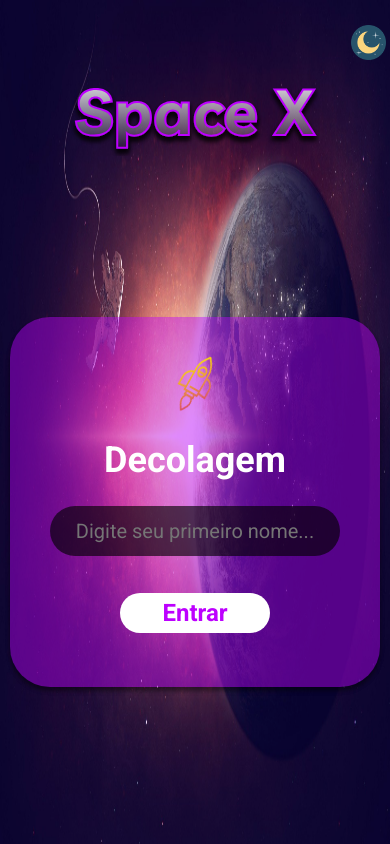
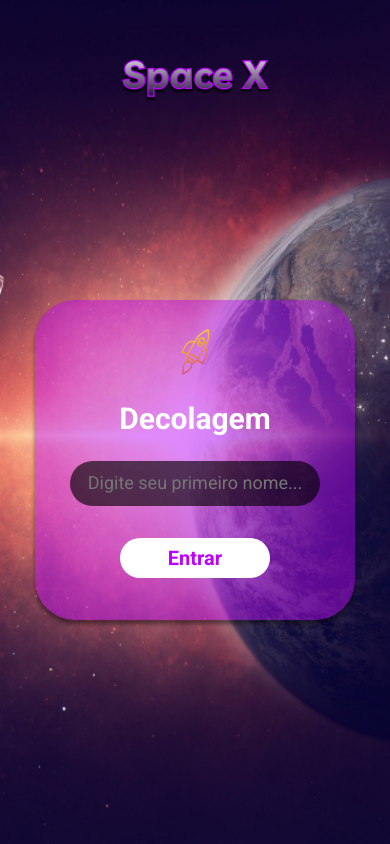
Before and after one commit to felipenmatos/space_x, a React (Create React App) app: page / in a window 390 px wide. Built offline with nearby package versions, Linux system fonts and the light colour scheme.

Commit message:
style: responsiveness of login page and components

```diff
--- a/src/components/FormCount/FormCount.tsx
+++ b/src/components/FormCount/FormCount.tsx
@@ -32,6 +32,11 @@ const Container = styled.div`
     width: 370px;
     height: 370px;
   }
+
+  @media (max-width: 580px) {
+    width: 320px;
+    height: 320px;
+  }
 `;
 
 const Icon = styled.img`
@@ -39,6 +44,11 @@ const Icon = styled.img`
   height: 62px;
   transform: rotate(29.63deg);
   margin-top: -9%;
+
+  @media (max-width: 580px) {
+    width: 39px;
+    height: 52px;
+  }
 `;
 
 const Subtitle = styled.p`
--- a/src/components/Title/Title.tsx
+++ b/src/components/Title/Title.tsx
@@ -22,6 +22,10 @@ const Text = styled.h1`
   text-align: center;
 
   color: #ffffff;
+
+  @media (max-width: 580px) {
+    font-size: 30px;
+  }
 `;
 
 export default Title;
--- a/src/pages/Login.jsx
+++ b/src/pages/Login.jsx
@@ -2,9 +2,7 @@ import React from "react";
 import styled from "styled-components";
 import axios from "axios";
 import backgroundWhite from "../../src/assets/background/Background-Login.png";
-import backgroundDark from "../../src/assets/background/Background-Dark.png";
-import sun from "../../src/assets/icons/sun.png";
-import moon from "../../src/assets/icons/moon.png";
+import backgroundWhiteMobile from "../../src/assets/background/Background-Login-Mobile.png";
 import rocket from "../../src/assets/icons/rocket.png";
 import logo from "../../src/assets/icons/SpaceX.svg";
 import Title from "../components/Title/Title";
@@ -16,7 +14,6 @@ import { urlDataLaunches, urlDataStatus } from "../api/api";
 function Login() {
   const { userContext } = useHook();
   const { name, setName } = userContext;
-  const [tema, setTema] = React.useState(false);
   const [error, setError] = React.useState(false);
   const [bodyForm, setBodyForm] = React.useState(true);
   const [bodyCount, setBodyCount] = React.useState(false);
@@ -79,20 +76,7 @@ function Login() {
   startTimer();
 
   return (
-    <Container
-      style={
-        tema
-          ? { backgroundImage: `url(${backgroundDark})` }
-          : { backgroundImage: `url(${backgroundWhite})` }
-      }
-    >
-      <Header>
-        <ButtonTema
-          src={tema ? sun : moon}
-          alt="tema"
-          onClick={() => setTema(!tema)}
-        />
-      </Header>
+    <Container>
       <Row>
         <BodyLogo>
           <Logo src={logo} alt="logo" />
@@ -133,6 +117,7 @@ const Container = styled.div`
   display: flex;
   flex-direction: column;
   background-repeat: no-repeat;
+  background-image: url(${backgroundWhite});
   background-size: 100vw 100vh;
 
   @media (max-width: 888px) {
@@ -144,21 +129,10 @@ const Container = styled.div`
     align-items: center;
     overflow-x: hidden;
   }
-`;
 
-const Header = styled.div`
-  width: 100%;
-  height: 10vh;
-  display: flex;
-  flex-direction: row;
-  align-items: center;
-`;
-
-const ButtonTema = styled.img`
-  width: 35px;
-  height: 35px;
-  margin-left: 90%;
-  cursor: pointer;
+  @media (max-width: 580px) {
+    background-image: url(${backgroundWhiteMobile});
+  }
 `;
 
 const Row = styled.div`
@@ -194,7 +168,11 @@ const BodyLogo = styled.div`
   }
 `;
 
-const Logo = styled.img``;
+const Logo = styled.img`
+  @media (max-width: 580px) {
+    width: 150px;
+  }
+`;
 
 const BodyForm = styled.div`
   width: 50%;
@@ -220,6 +198,11 @@ const Form = styled.div`
     width: 370px;
     height: 370px;
   }
+
+  @media (max-width: 580px) {
+    width: 320px;
+    height: 320px;
+  }
 `;
 
 const Icon = styled.img`
@@ -227,6 +210,11 @@ const Icon = styled.img`
   height: 62px;
   transform: rotate(29.63deg);
   margin-top: -5%;
+
+  @media (max-width: 580px) {
+    width: 39px;
+    height: 52px;
+  }
 `;
 
 const Input = styled.input`
@@ -249,6 +237,12 @@ const Input = styled.input`
     font-size: 20px;
     line-height: 42px;
   }
+
+  @media (max-width: 580px) {
+    width: 240px;
+    height: 35px;
+    font-size: 18px;
+  }
 `;
 
 const Error = styled.p`
@@ -261,6 +255,11 @@ const Error = styled.p`
   line-height: 42px;
   text-align: center;
   color: #305dff;
+
+  @media (max-width: 580px) {
+    font-size: 13px;
+    line-height: 42px;
+  }
 `;
 
 const Button = styled.button`
@@ -285,6 +284,10 @@ const Button = styled.button`
     color: #ffffff;
     border: 2px solid #bd00ff;
   }
+
+  @media (max-width: 580px) {
+    font-size: 20px;
+  }
 `;
 
 export default Login;
```
